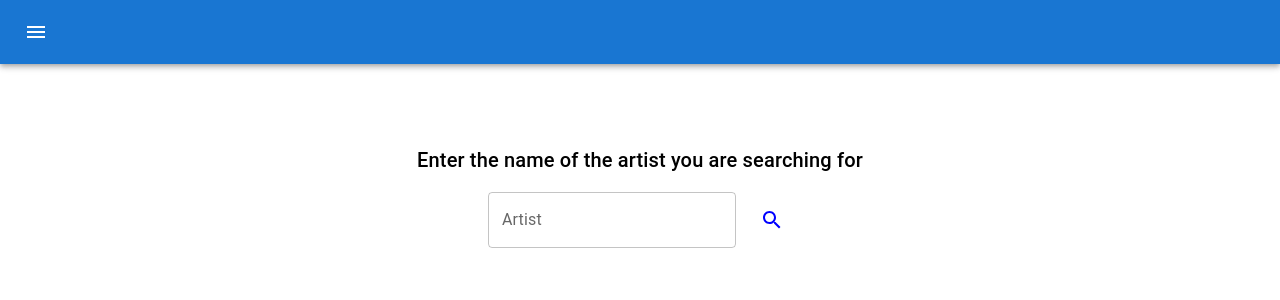
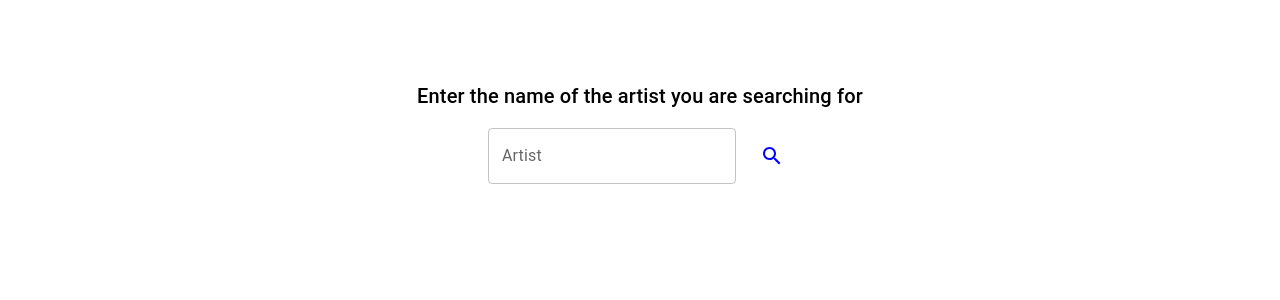
Before and after one commit to moon9000/music-searching, a React (Create React App) app: page / in a window 1280 px wide. Shown: the top 300 px of the page. Built offline with nearby package versions, Linux system fonts and the light colour scheme.

Commit message:
remove unused AppBar

```diff
--- a/src/App.tsx
+++ b/src/App.tsx
@@ -53,7 +53,6 @@ function App() {
 
   return (
     <Box>
-      <AppBar />
       <Wrapper>
         <Stack sx={{ paddingTop: 10 }} spacing={10}>
           <Stack
```
